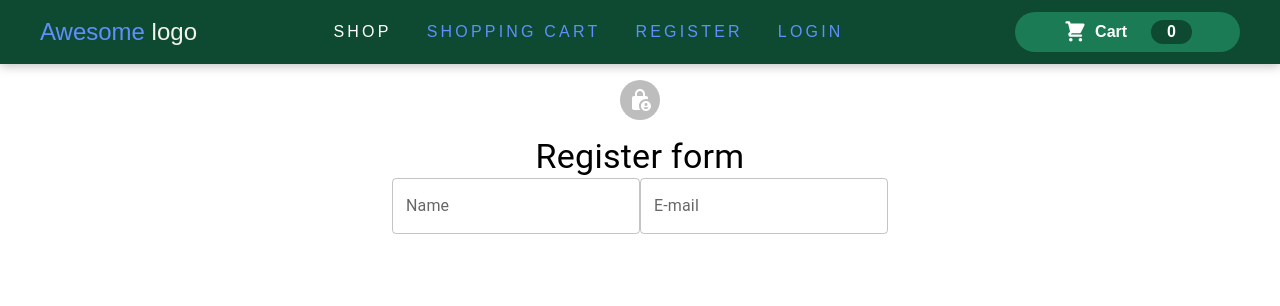
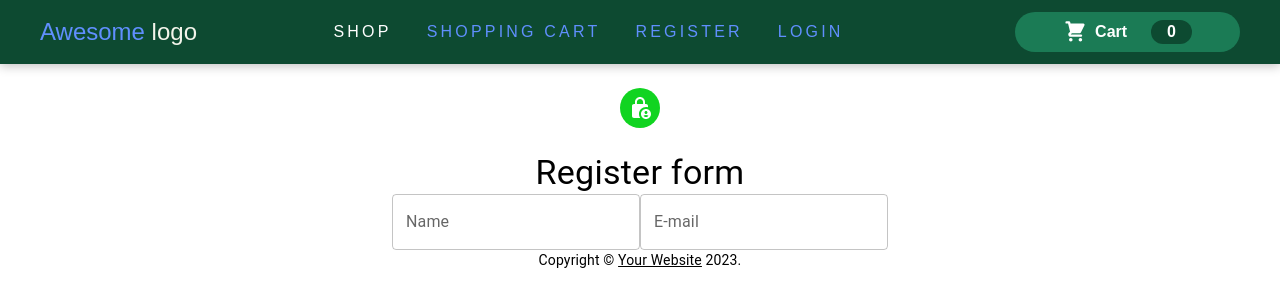
Before and after one commit to AntonVak/delivery-food-eliftech, a React (Create React App) app: page /register in a window 1280 px wide. Shown: the top 306 px of the page. Built offline with nearby package versions, Linux system fonts and the light colour scheme.

Commit message:
add comp copyright

```diff
--- /dev/null
+++ b/src/components/Copyright/Copyright.jsx
@@ -0,0 +1,17 @@
+import { Link, Typography } from "@mui/material";
+
+
+const Copyright = () => {
+  return (
+    <Typography variant="body2" color="text.error" align="center">
+      {"Copyright © "}
+      <Link color="inherit" href="https://mui.com/">
+        Your Website
+      </Link>{" "}
+      {new Date().getFullYear()}
+      {"."}
+    </Typography>
+  );
+};
+
+export default Copyright;
--- a/src/components/RegisterForm/RegisterForm.jsx
+++ b/src/components/RegisterForm/RegisterForm.jsx
@@ -1,5 +1,6 @@
 import { Typography } from "@mui/material";
 import { useForm } from "react-hook-form";
+import Copyright from "../Copyright/Copyright";
 import InputField from "../UI/FormFields/InputFields";
 
 const RegisterForm = () => {
@@ -25,6 +26,7 @@ const RegisterForm = () => {
         <InputField control={control} name="name" label="Name" />
         <InputField control={control} name="email" label="E-mail" />
       </form>
+      <Copyright/>
     </>
   );
 };
--- a/src/index.js
+++ b/src/index.js
@@ -7,6 +7,8 @@ import App from "./App";
 import { Global } from "@emotion/react";
 import { globalStyles } from "./shared/style/GlobalStyles";
 import { PersistGate } from "redux-persist/integration/react";
+import { ThemeProvider } from "@mui/material";
+import theme from "./shared/style/theme";
 
 const root = ReactDOM.createRoot(document.getElementById("root"));
 root.render(
@@ -15,7 +17,9 @@ root.render(
       <Provider store={store}>
         <Global styles={globalStyles} />
         <PersistGate loading={null} persistor={persistor}>
-          <App />
+          <ThemeProvider theme={theme}>
+            <App />
+          </ThemeProvider>
         </PersistGate>
       </Provider>
     </BrowserRouter>
--- a/src/pages/Register/Register.jsx
+++ b/src/pages/Register/Register.jsx
@@ -9,7 +9,7 @@ const RegisterPage = () => {
     <SectionStyl>
       <ContainerFlex>
         <FlexDirec>
-          <Avatar>
+          <Avatar sx={{ m: 1, bgcolor: 'secondary.main' }}>
             <LockPersonIcon />
           </Avatar>
           <RegisterForm />
--- /dev/null
+++ b/src/shared/style/theme.js
@@ -0,0 +1,19 @@
+import { red } from '@mui/material/colors';
+import { createTheme } from '@mui/material/styles';
+
+// A custom theme for this app
+const theme = createTheme({
+  palette: {
+    primary: {
+      main: '#09473f',
+    },
+    secondary: {
+      main: '#11d421',
+    },
+    error: {
+      main: red.A400,
+    },
+  },
+});
+
+export default theme;
```
Also changed, not shown: src/shared/constants/H1TextStyle.jsx (added, +11 -0 lines).
